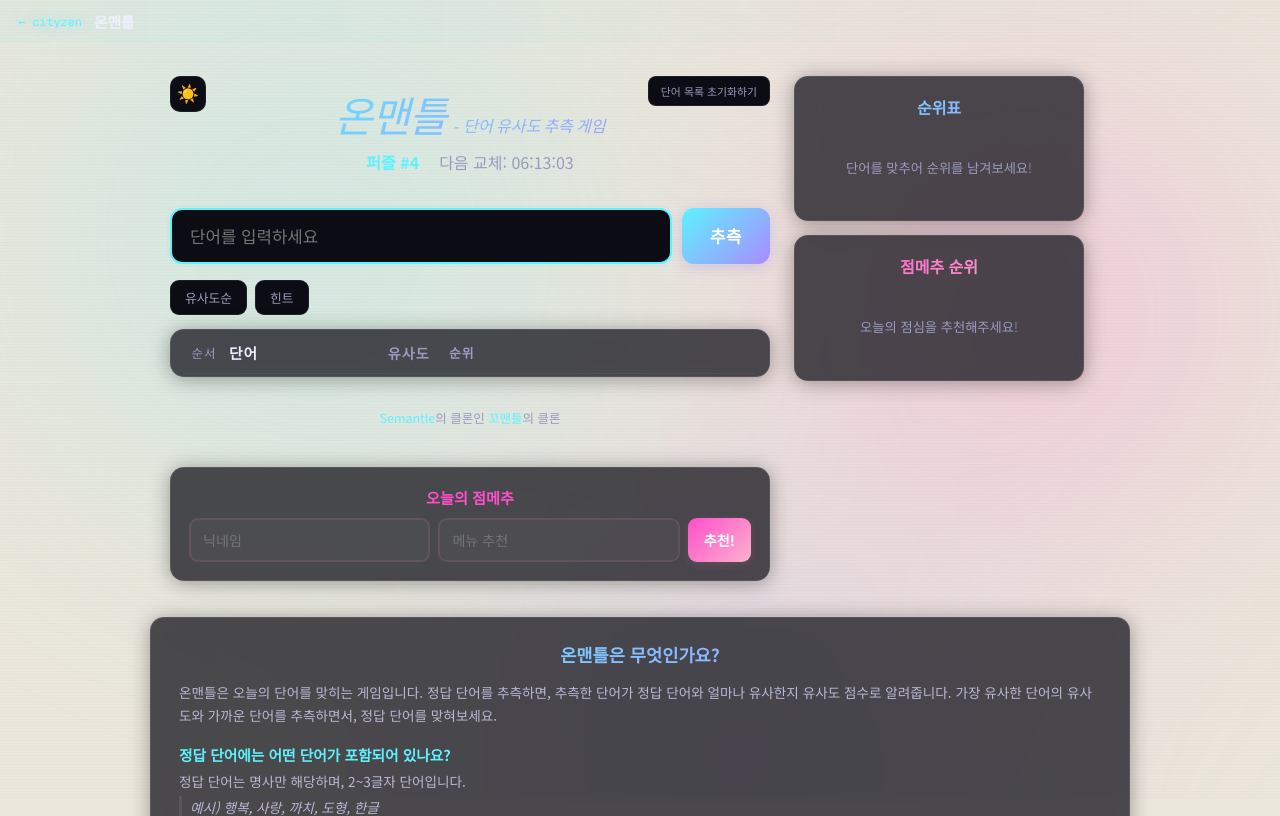
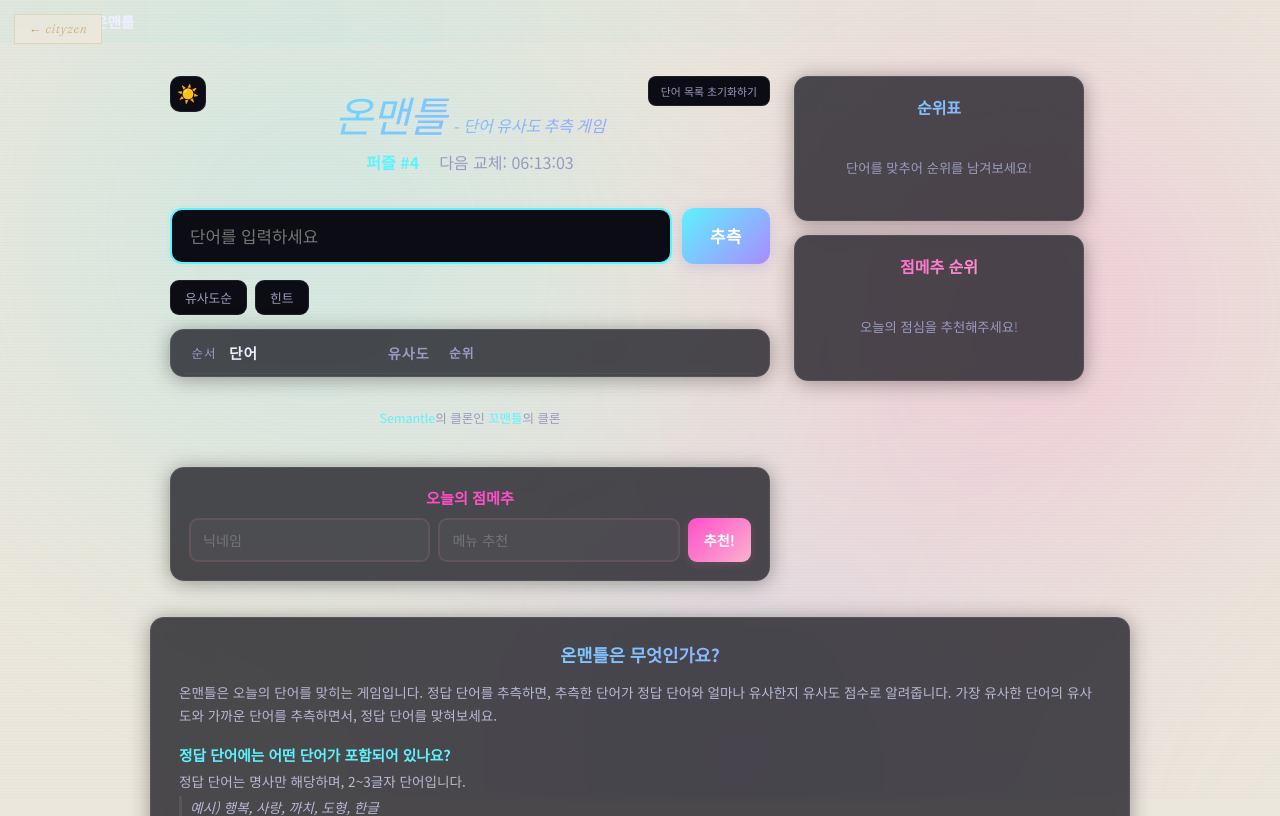
Before and after one commit to cit2zen/WebApps, a Flask app: page / in a window 1280 px wide. Shown: the top 816 px of the page. Run offline with Flask 3, Linux system fonts and the light colour scheme; data that the repository does not hold is empty.

Commit message:
fix: 각 앱 back button 추가 + UI 보완

```diff
--- a/apple-game/index.html
+++ b/apple-game/index.html
@@ -44,7 +44,7 @@
       <div class="grid" id="grid"></div>
       <div class="selrect" id="selrect" hidden></div>
 
-      <div class="overlay" id="overlay" hidden>
+      <div class="overlay pol-lobby" id="overlay" hidden>
         <div class="confetti" id="confetti" aria-hidden="true"></div>
         <div class="overlay__card">
           <p class="overlay__kicker" id="overlayKicker">TIME'S UP</p>
@@ -60,6 +60,7 @@
     </footer>
   </main>
 
+  <a class="pol-back-btn" href="https://portfolio.cityzen.kr">&#8592; cityzen</a>
   <script type="module" src="./js/main.js"></script>
   <script type="module">
     import { czHeader } from '../cityzen-ui.js';
--- a/apple-game/style.css
+++ b/apple-game/style.css
@@ -376,3 +376,7 @@ body { background: #ece7dc; }
 .pol-lbtn{font-family:'Fraunces',serif;font-style:italic;font-weight:200;font-size:.88rem;letter-spacing:.16em;color:#c0a060;background:#fff;border:1px solid rgba(192,160,96,.45);padding:11px 46px;cursor:pointer;box-shadow:0 3px 10px rgba(0,0,0,.1);transition:box-shadow .3s,transform .3s;margin-top:6px}
 .pol-lbtn:hover{box-shadow:0 8px 22px rgba(0,0,0,.15);transform:translateY(-2px)}
 .pol-llabel{font-family:'Space Mono',monospace;font-size:.57rem;color:#a09060;letter-spacing:.09em;text-transform:uppercase}
+
+/* pol-back-btn */
+.pol-back-btn{position:fixed;top:14px;left:14px;font-family:'Fraunces',serif;font-style:italic;font-weight:200;font-size:.78rem;color:#c0a060;text-decoration:none;letter-spacing:.06em;z-index:9999;background:rgba(236,231,220,.88);padding:6px 14px;backdrop-filter:blur(4px);-webkit-backdrop-filter:blur(4px);border:1px solid rgba(192,160,96,.25);transition:color .2s,background .2s}
+.pol-back-btn:hover{color:#1a1005;background:rgba(236,231,220,.98)}
--- a/aura/index.html
+++ b/aura/index.html
@@ -52,5 +52,6 @@
     import { czHeader } from '/cityzen-ui.js';
     czHeader({ title: 'Aura' });
   </script>
+  <a class="pol-back-btn" href="https://portfolio.cityzen.kr">&#8592; cityzen</a>
 </body>
 </html>
--- a/aura/style.css
+++ b/aura/style.css
@@ -180,3 +180,7 @@ body[data-phase="speaking"] .orb-core { animation: breathe 1.6s ease-in-out infi
 .pol-lbtn{font-family:'Fraunces',serif;font-style:italic;font-weight:200;font-size:.88rem;letter-spacing:.16em;color:#c0a060;background:#fff;border:1px solid rgba(192,160,96,.45);padding:11px 46px;cursor:pointer;box-shadow:0 3px 10px rgba(0,0,0,.1);transition:box-shadow .3s,transform .3s;margin-top:6px}
 .pol-lbtn:hover{box-shadow:0 8px 22px rgba(0,0,0,.15);transform:translateY(-2px)}
 .pol-llabel{font-family:'Space Mono',monospace;font-size:.57rem;color:#a09060;letter-spacing:.09em;text-transform:uppercase}
+
+/* pol-back-btn */
+.pol-back-btn{position:fixed;top:14px;left:14px;font-family:'Fraunces',serif;font-style:italic;font-weight:200;font-size:.78rem;color:#c0a060;text-decoration:none;letter-spacing:.06em;z-index:9999;background:rgba(236,231,220,.88);padding:6px 14px;backdrop-filter:blur(4px);-webkit-backdrop-filter:blur(4px);border:1px solid rgba(192,160,96,.25);transition:color .2s,background .2s}
+.pol-back-btn:hover{color:#1a1005;background:rgba(236,231,220,.98)}
--- a/aurora-hands/index.html
+++ b/aurora-hands/index.html
@@ -117,6 +117,10 @@
 .pol-lbtn{font-family:'Fraunces',serif;font-style:italic;font-weight:200;font-size:.88rem;letter-spacing:.16em;color:#c0a060;background:#fff;border:1px solid rgba(192,160,96,.45);padding:11px 46px;cursor:pointer;box-shadow:0 3px 10px rgba(0,0,0,.1);transition:box-shadow .3s,transform .3s;margin-top:6px}
 .pol-lbtn:hover{box-shadow:0 8px 22px rgba(0,0,0,.15);transform:translateY(-2px)}
 .pol-llabel{font-family:'Space Mono',monospace;font-size:.57rem;color:#a09060;letter-spacing:.09em;text-transform:uppercase}
+
+/* pol-back-btn */
+.pol-back-btn{position:fixed;top:14px;left:14px;font-family:'Fraunces',serif;font-style:italic;font-weight:200;font-size:.78rem;color:#c0a060;text-decoration:none;letter-spacing:.06em;z-index:9999;background:rgba(236,231,220,.88);padding:6px 14px;backdrop-filter:blur(4px);-webkit-backdrop-filter:blur(4px);border:1px solid rgba(192,160,96,.25);transition:color .2s,background .2s}
+.pol-back-btn:hover{color:#1a1005;background:rgba(236,231,220,.98)}
 </style>
 </head>
 <body>
@@ -899,5 +903,6 @@ animate();
   import { czHeader } from '../cityzen-ui.js';
   czHeader({ title: '오로라 핸드' });
 </script>
+<a class="pol-back-btn" href="https://portfolio.cityzen.kr">&#8592; cityzen</a>
 </body>
 </html>
--- a/doom-shooter/index.html
+++ b/doom-shooter/index.html
@@ -72,5 +72,6 @@
     import { czHeader } from '../cityzen-ui.js';
     czHeader({ title: 'DOOMBLAST' });
   </script>
+  <a class="pol-back-btn" href="https://portfolio.cityzen.kr">&#8592; cityzen</a>
 </body>
 </html>
--- a/doom-shooter/style.css
+++ b/doom-shooter/style.css
@@ -216,3 +216,7 @@ canvas { display: block; }
 .pol-lbtn{font-family:'Fraunces',serif;font-style:italic;font-weight:200;font-size:.88rem;letter-spacing:.16em;color:#c0a060;background:#fff;border:1px solid rgba(192,160,96,.45);padding:11px 46px;cursor:pointer;box-shadow:0 3px 10px rgba(0,0,0,.1);transition:box-shadow .3s,transform .3s;margin-top:6px}
 .pol-lbtn:hover{box-shadow:0 8px 22px rgba(0,0,0,.15);transform:translateY(-2px)}
 .pol-llabel{font-family:'Space Mono',monospace;font-size:.57rem;color:#a09060;letter-spacing:.09em;text-transform:uppercase}
+
+/* pol-back-btn */
+.pol-back-btn{position:fixed;top:14px;left:14px;font-family:'Fraunces',serif;font-style:italic;font-weight:200;font-size:.78rem;color:#c0a060;text-decoration:none;letter-spacing:.06em;z-index:9999;background:rgba(236,231,220,.88);padding:6px 14px;backdrop-filter:blur(4px);-webkit-backdrop-filter:blur(4px);border:1px solid rgba(192,160,96,.25);transition:color .2s,background .2s}
+.pol-back-btn:hover{color:#1a1005;background:rgba(236,231,220,.98)}
--- a/onmantle/static/css/style.css
+++ b/onmantle/static/css/style.css
@@ -673,4 +673,8 @@ body:has(> .cz-gamehead) { padding-top: 0; }
 .pol-ldesc{font-family:'Fraunces',serif;font-style:italic;font-weight:200;font-size:.86rem;color:#4a3820;text-align:center;max-width:260px;line-height:1.55}
 .pol-lbtn{font-family:'Fraunces',serif;font-style:italic;font-weight:200;font-size:.88rem;letter-spacing:.16em;color:#c0a060;background:#fff;border:1px solid rgba(192,160,96,.45);padding:11px 46px;cursor:pointer;box-shadow:0 3px 10px rgba(0,0,0,.1);transition:box-shadow .3s,transform .3s;margin-top:6px}
 .pol-lbtn:hover{box-shadow:0 8px 22px rgba(0,0,0,.15);transform:translateY(-2px)}
+
+/* pol-back-btn */
+.pol-back-btn{position:fixed;top:14px;left:14px;font-family:'Fraunces',serif;font-style:italic;font-weight:200;font-size:.78rem;color:#c0a060;text-decoration:none;letter-spacing:.06em;z-index:9999;background:rgba(236,231,220,.88);padding:6px 14px;backdrop-filter:blur(4px);-webkit-backdrop-filter:blur(4px);border:1px solid rgba(192,160,96,.25);transition:color .2s,background .2s}
+.pol-back-btn:hover{color:#1a1005;background:rgba(236,231,220,.98)}
 .pol-llabel{font-family:'Space Mono',monospace;font-size:.57rem;color:#a09060;letter-spacing:.09em;text-transform:uppercase}
--- a/onmantle/static/index.html
+++ b/onmantle/static/index.html
@@ -182,5 +182,6 @@
       czFx();
       czHeader({ title: '온맨틀' });
     </script>
+    <a class="pol-back-btn" href="https://portfolio.cityzen.kr">&#8592; cityzen</a>
 </body>
 </html>
--- a/pacman/index.html
+++ b/pacman/index.html
@@ -84,5 +84,6 @@
     import { czHeader } from '../cityzen-ui.js';
     czHeader({ title: 'Neon Pac-Man' });
   </script>
+  <a class="pol-back-btn" href="https://portfolio.cityzen.kr">&#8592; cityzen</a>
 </body>
 </html>
--- a/pacman/style.css
+++ b/pacman/style.css
@@ -249,4 +249,8 @@ input[type="range"]::-moz-range-thumb {
 .pol-ldesc{font-family:'Fraunces',serif;font-style:italic;font-weight:200;font-size:.86rem;color:#4a3820;text-align:center;max-width:260px;line-height:1.55}
 .pol-lbtn{font-family:'Fraunces',serif;font-style:italic;font-weight:200;font-size:.88rem;letter-spacing:.16em;color:#c0a060;background:#fff;border:1px solid rgba(192,160,96,.45);padding:11px 46px;cursor:pointer;box-shadow:0 3px 10px rgba(0,0,0,.1);transition:box-shadow .3s,transform .3s;margin-top:6px}
 .pol-lbtn:hover{box-shadow:0 8px 22px rgba(0,0,0,.15);transform:translateY(-2px)}
+
+/* pol-back-btn */
+.pol-back-btn{position:fixed;top:14px;left:14px;font-family:'Fraunces',serif;font-style:italic;font-weight:200;font-size:.78rem;color:#c0a060;text-decoration:none;letter-spacing:.06em;z-index:9999;background:rgba(236,231,220,.88);padding:6px 14px;backdrop-filter:blur(4px);-webkit-backdrop-filter:blur(4px);border:1px solid rgba(192,160,96,.25);transition:color .2s,background .2s}
+.pol-back-btn:hover{color:#1a1005;background:rgba(236,231,220,.98)}
 .pol-llabel{font-family:'Space Mono',monospace;font-size:.57rem;color:#a09060;letter-spacing:.09em;text-transform:uppercase}
--- a/tetris/index.html
+++ b/tetris/index.html
@@ -102,5 +102,6 @@
     import { czHeader } from '../cityzen-ui.js';
     czHeader({ title: 'Neon Tetris' });
   </script>
+  <a class="pol-back-btn" href="https://portfolio.cityzen.kr">&#8592; cityzen</a>
 </body>
 </html>
--- a/tetris/style.css
+++ b/tetris/style.css
@@ -330,3 +330,7 @@ kbd {
 .pol-lbtn{font-family:'Fraunces',serif;font-style:italic;font-weight:200;font-size:.88rem;letter-spacing:.16em;color:#c0a060;background:#fff;border:1px solid rgba(192,160,96,.45);padding:11px 46px;cursor:pointer;box-shadow:0 3px 10px rgba(0,0,0,.1);transition:box-shadow .3s,transform .3s;margin-top:6px}
 .pol-lbtn:hover{box-shadow:0 8px 22px rgba(0,0,0,.15);transform:translateY(-2px)}
 .pol-llabel{font-family:'Space Mono',monospace;font-size:.57rem;color:#a09060;letter-spacing:.09em;text-transform:uppercase}
+
+/* pol-back-btn */
+.pol-back-btn{position:fixed;top:14px;left:14px;font-family:'Fraunces',serif;font-style:italic;font-weight:200;font-size:.78rem;color:#c0a060;text-decoration:none;letter-spacing:.06em;z-index:9999;background:rgba(236,231,220,.88);padding:6px 14px;backdrop-filter:blur(4px);-webkit-backdrop-filter:blur(4px);border:1px solid rgba(192,160,96,.25);transition:color .2s,background .2s}
+.pol-back-btn:hover{color:#1a1005;background:rgba(236,231,220,.98)}
--- a/yaong/index.html
+++ b/yaong/index.html
@@ -98,6 +98,8 @@
     </div>
   </div>
 
+  <a class="pol-back-btn" href="https://portfolio.cityzen.kr">&#8592; cityzen</a>
+
   <script type="module" src="js/main.js"></script>
   <script type="module">
     import { czHeader, czFx } from '../cityzen-ui.js';
--- a/yaong/styles.css
+++ b/yaong/styles.css
@@ -217,3 +217,7 @@ input[type="range"]::-moz-range-thumb {
 .pol-lbtn{font-family:'Fraunces',serif;font-style:italic;font-weight:200;font-size:.88rem;letter-spacing:.16em;color:#c0a060;background:#fff;border:1px solid rgba(192,160,96,.45);padding:11px 46px;cursor:pointer;box-shadow:0 3px 10px rgba(0,0,0,.1);transition:box-shadow .3s,transform .3s;margin-top:6px}
 .pol-lbtn:hover{box-shadow:0 8px 22px rgba(0,0,0,.15);transform:translateY(-2px)}
 .pol-llabel{font-family:'Space Mono',monospace;font-size:.57rem;color:#a09060;letter-spacing:.09em;text-transform:uppercase}
+
+/* pol-back-btn */
+.pol-back-btn{position:fixed;top:14px;left:14px;font-family:'Fraunces',serif;font-style:italic;font-weight:200;font-size:.78rem;color:#c0a060;text-decoration:none;letter-spacing:.06em;z-index:9999;background:rgba(236,231,220,.88);padding:6px 14px;backdrop-filter:blur(4px);-webkit-backdrop-filter:blur(4px);border:1px solid rgba(192,160,96,.25);transition:color .2s,background .2s}
+.pol-back-btn:hover{color:#1a1005;background:rgba(236,231,220,.98)}
```
